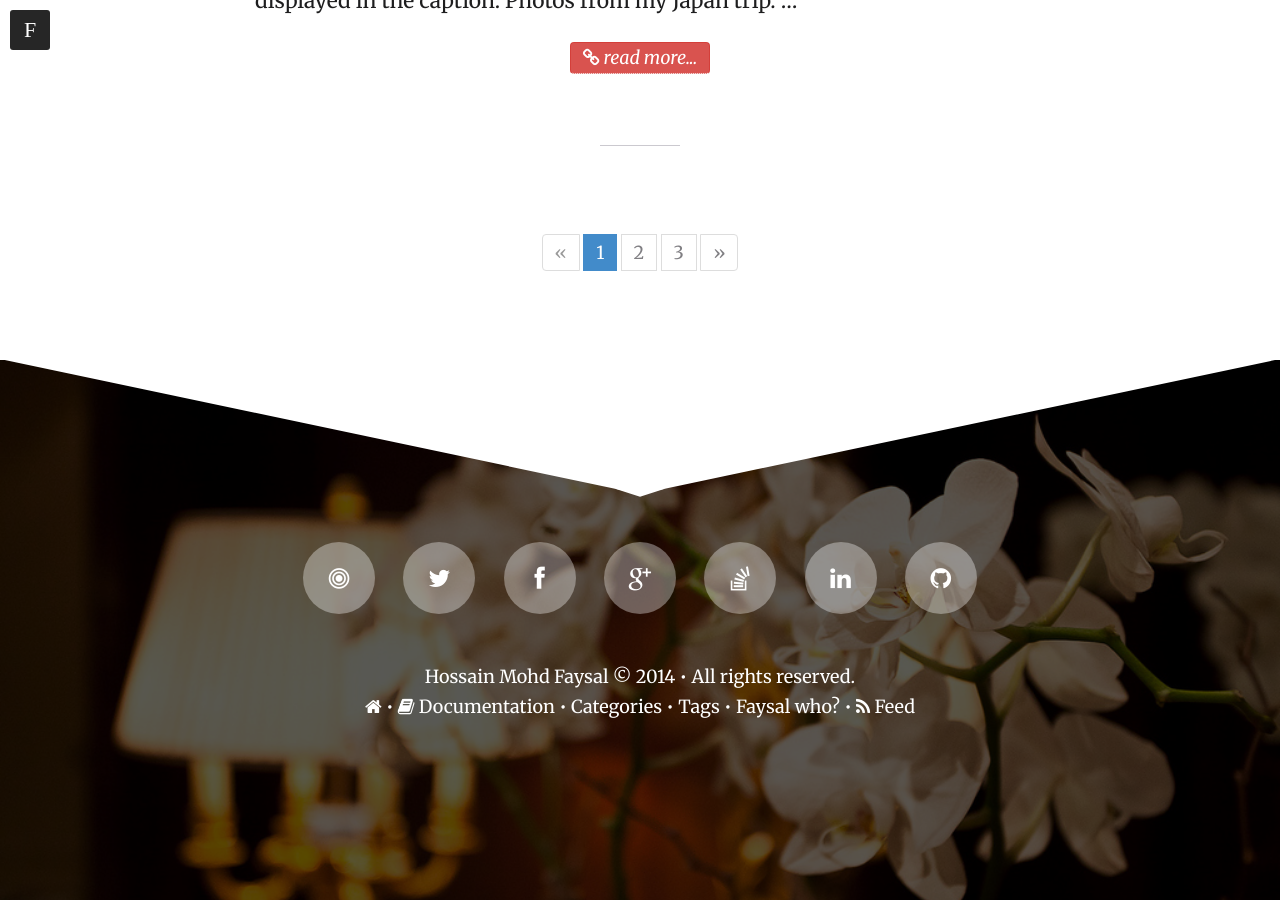
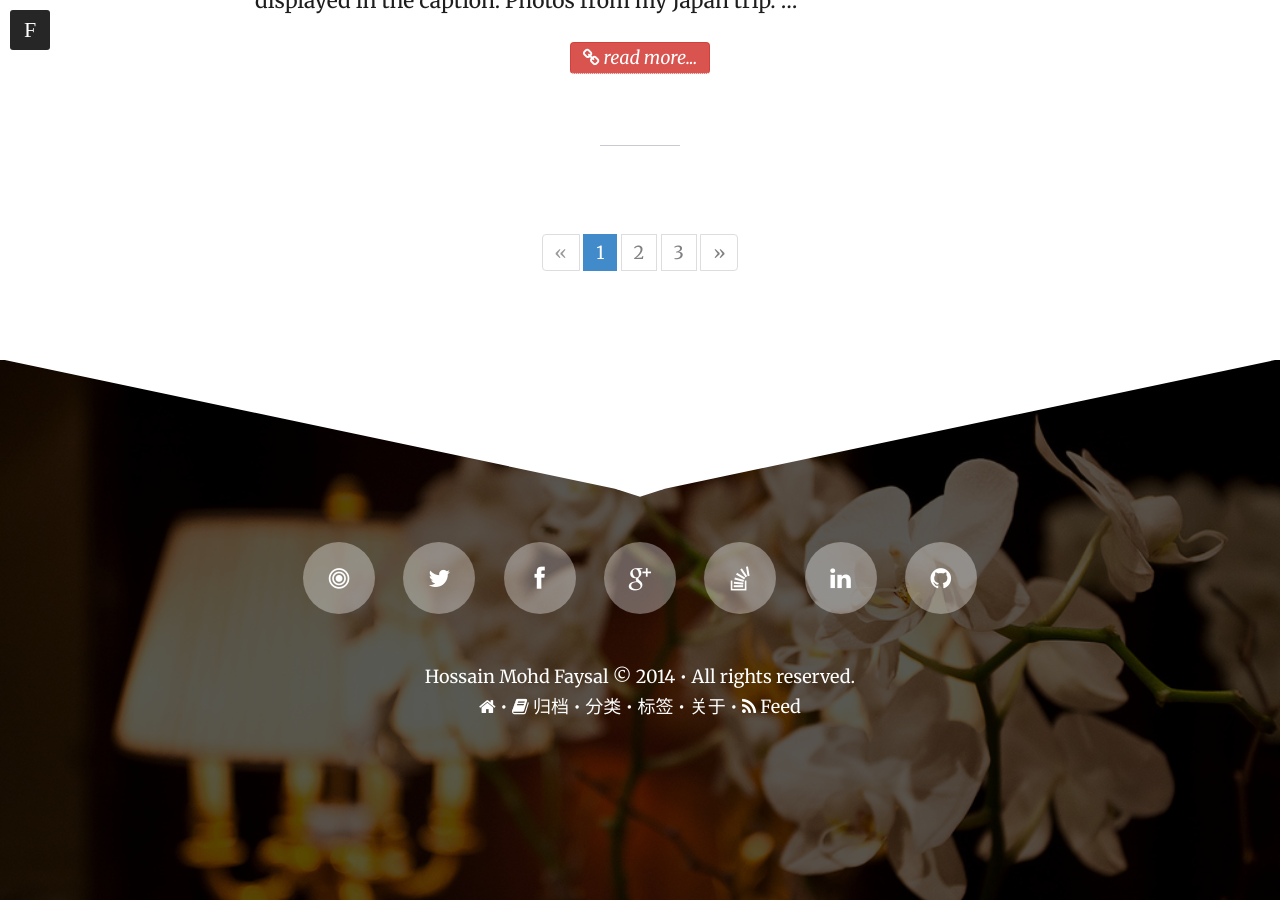
Before and after one commit to Jbeauty/jbeauty.github.com, a Jekyll site: the page built from index.html, in a window 1280 px wide and 900 px high, scrolled down 3781 px. Built offline with Jekyll 4.4.1, drawn with Linux system fonts in a browser that asks for light colours; nearby versions of some CDN libraries; the list of posts is cut into pages by our own code.

Commit message:
change blog info

```diff
--- a/_config.yml
+++ b/_config.yml
@@ -49,17 +49,17 @@ bing_verify:
 # Links to include in footer navigation
 # For external links add external: true
 links:
-  - title: Home
+  - title: 主页
     url: /
     external: false
     icon: home
-  - title: <i class="icon-book"></i> Documentation
+  - title: <i class="icon-book"></i> 归档
     url: /documentation
-  - title: Categories
+  - title: 分类
     url: /categories
-  - title: Tags
+  - title: 标签
     url: /tags
-  - title: Faysal who?
+  - title: 关于
     url: /hossain-mohd-faysal
 
 # http://en.wikipedia.org/wiki/List_of_tz_database_time_zones
```
